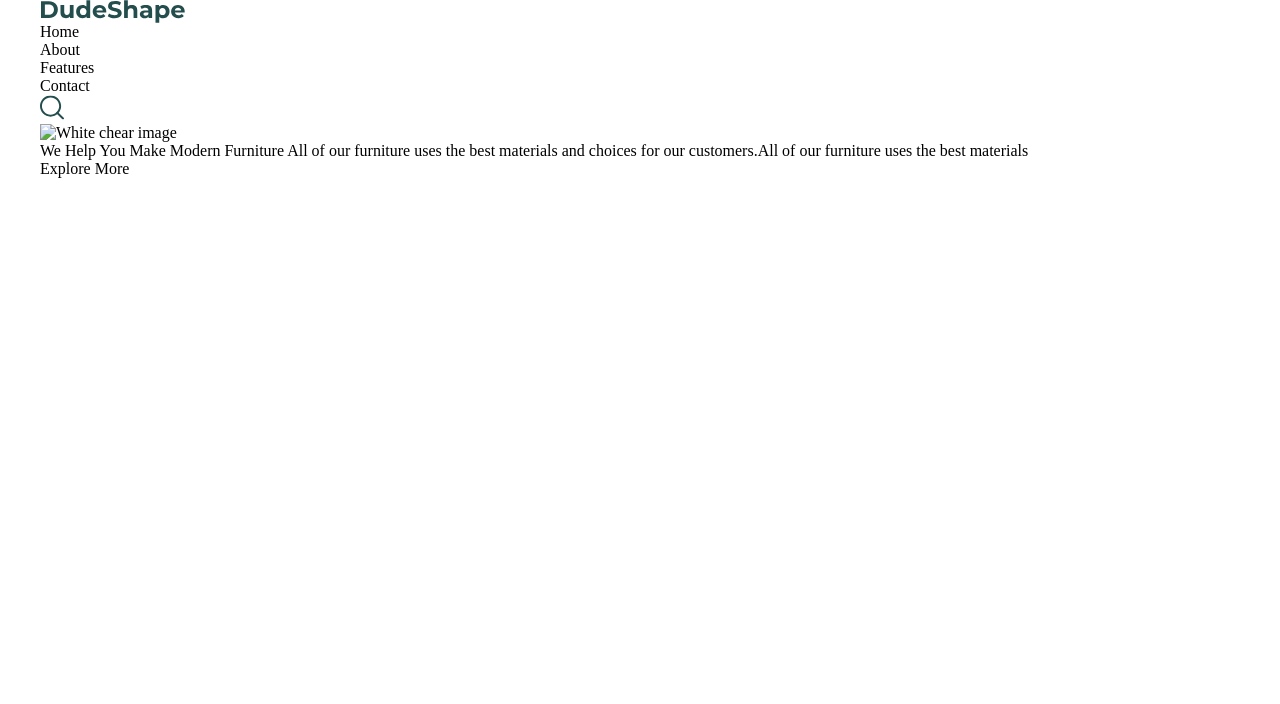
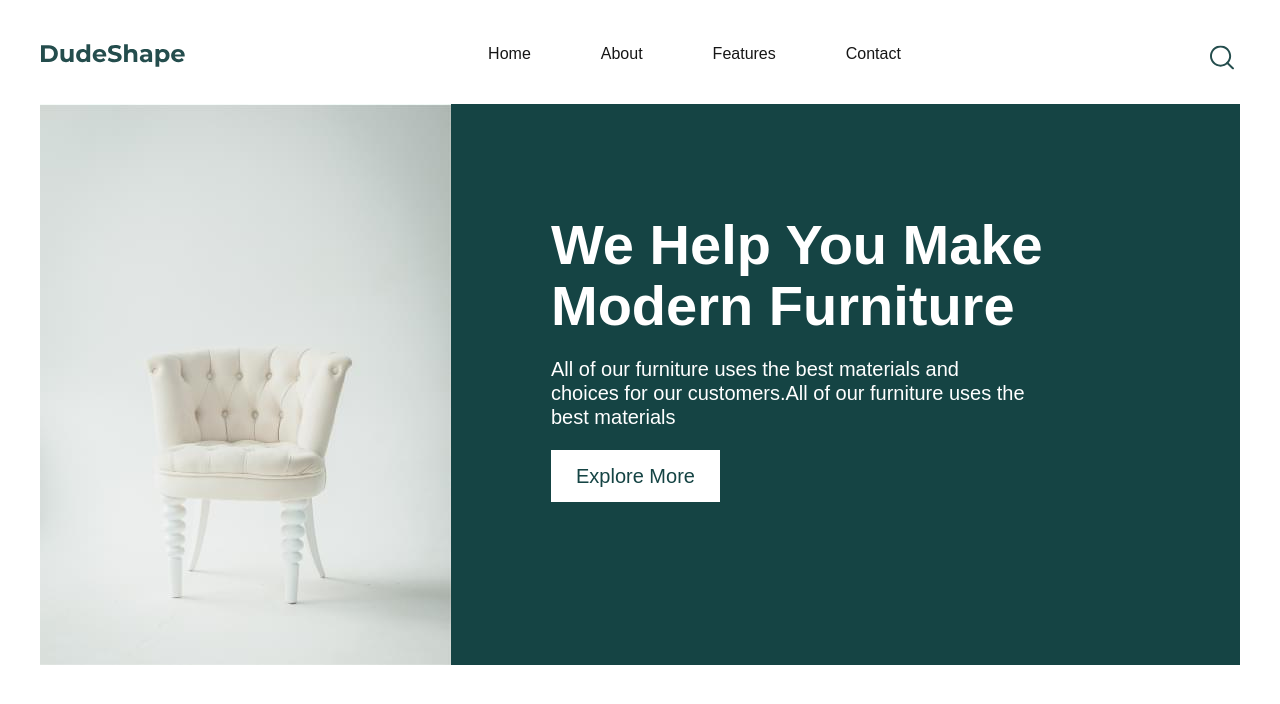
Before and after one commit to PavelMaryin/DudeShape_Modern_Furniture, a website: page src/index.html in a window 1280 px wide. Drawn offline with nearby package versions, Linux system fonts and the light colour scheme; files that its build step writes are made by us from their sources; files whose address does not match are found by name.

Commit message:
finished header section

```diff
--- a/src/index.html
+++ b/src/index.html
@@ -16,7 +16,7 @@
         <a class="header__logo" href="#">
           <img class="header__logo-img" src="img/logo.svg" alt="DudeShape Furniture logo website">
         </a>
-        <ul class="header___menu-list">
+        <ul class="header__menu-list">
           <li class="header__menu-item">
             <a class="header__menu-link" href="#">
               Home
@@ -39,6 +39,7 @@
           </li>
         </ul>
         <div class="header__search">
+          <button class="header__search-btn">
             <svg width="24" height="25" viewBox="0 0 24 25" fill="none" xmlns="http://www.w3.org/2000/svg">
               <g clip-path="url(#clip0_2506_1648)">
                 <path
@@ -54,6 +55,7 @@
                 </clipPath>
               </defs>
             </svg>
+          </button>
         </div>
       </div>
       <div class="header__inner">
@@ -61,13 +63,13 @@
           <img class="header__image" src="img/first-screen.jpg" alt="White chear image">
         </div>
         <div class="header__box">
+          <div class="header__title">
+            We Help You Make Modern Furniture
+          </div>
           <p class="header__text">
-            <span>
-              We Help You Make Modern Furniture
-            </span>
             All of our furniture uses the best materials and choices for our customers.All of our furniture uses the best materials
           </p>
-          <a class="header__link" href="#">Explore More</a>
+          <a class="header__link button" href="#">Explore More</a>
         </div>
       </div>
     </div>
--- a/src/scss/global.scss
+++ b/src/scss/global.scss
@@ -43,3 +43,9 @@ body {
   clip: rect(0 0 0 0);
   overflow: hidden;
 }
+
+.button {
+  padding: 15px 25px;
+  color: $green44;
+  background-color: $whiteff;
+}
--- a/src/scss/style.scss
+++ b/src/scss/style.scss
@@ -15,5 +15,73 @@
 
 
 .header {
+  margin-bottom: 70px;
+
+  &__menu {
+    display: flex;
+    justify-content: space-between;
+    text-align: center;
+    padding: 44px 0 27px;
+    font-family: 'DM Sans', sans-serif;
+    font-weight: 400;
+    font-size: 16px;
+    line-height: 1.3;
+    color: $black16;
+  }
+
+  &__menu-list {
+    display: flex;
+    justify-content: space-between;
+    text-align: center;
+  }
+
+  &__menu-item {
+    margin-right: 70px;
+
+    &:last-child {
+      margin-right: 0;
+    }
+  }
+
+  &__inner {
+    display: flex;
+  }
+
+  &__box {
+    padding: 110px 100px 100px;
+    width: 100%;
+    font-family: 'DM Sans', sans-serif;
+    font-weight: 400;
+    font-size: 20px;
+    line-height: 1.2;
+    background-color: $green44;
+    color: $whiteff;
+  }
+
+  &__image {
+    min-width: 411px;
+    width: 100%;
+  }
+
+  &__text {
+    margin-bottom: 35px;
+    max-width: 480px;
+    width: 100%;
+  }
+
+  &__title {
+    display: block;
+    font-family: 'Monserrat', sans-serif;
+    font-weight: 700;
+    font-size: 56px;
+    line-height: 1.1;
+    margin-bottom: 20px;
+    max-width: 560px;
+    width: 100%;
+  }
+
+  &__link {
+
+  }
 
 }
```
Also changed, not shown: dist/css/style.css, dist/css/style.min.css, dist/img/first-screen.jpg (added), dist/img/first-screen.webp (added), dist/index.html. Lines whose indentation alone changed are shown as unchanged.
